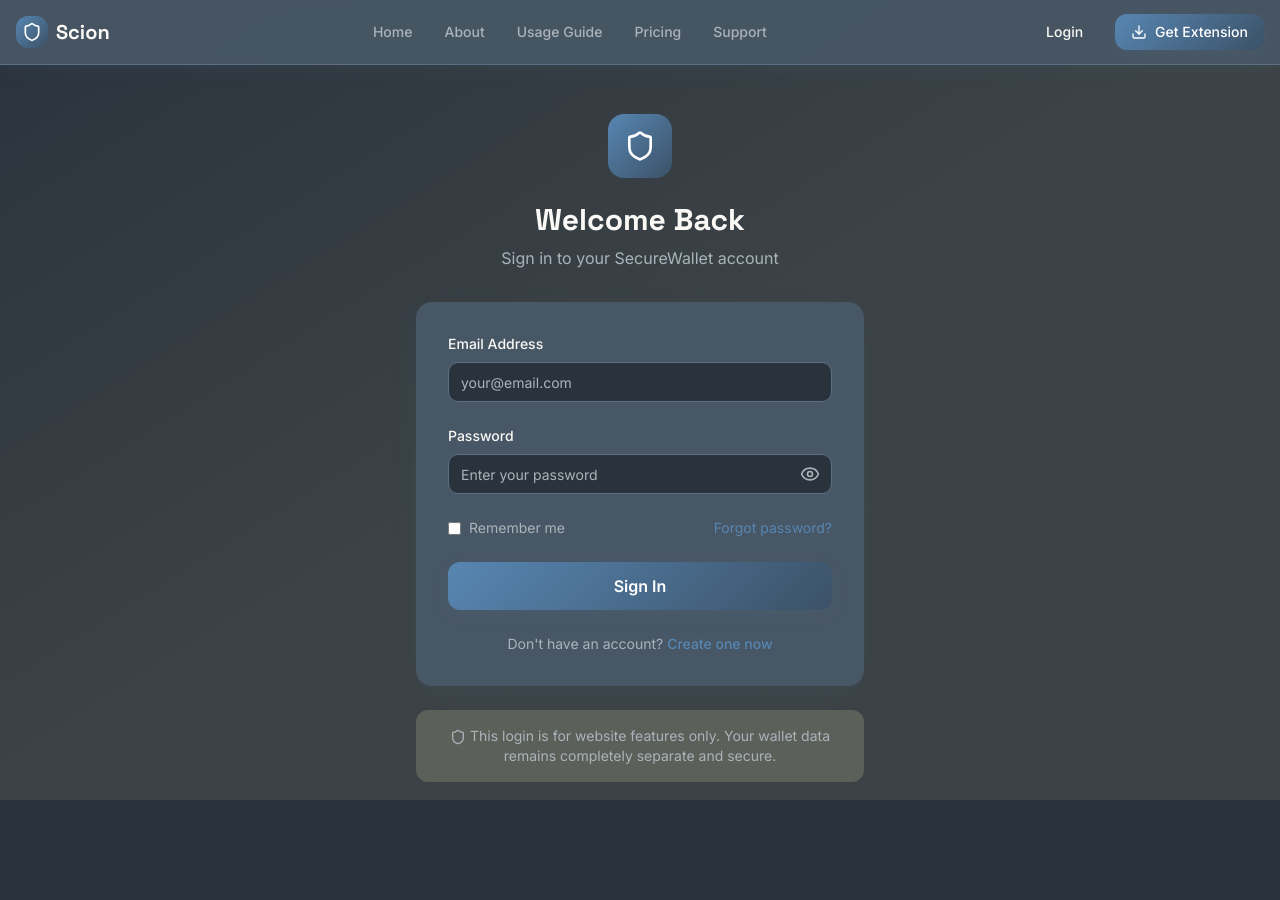
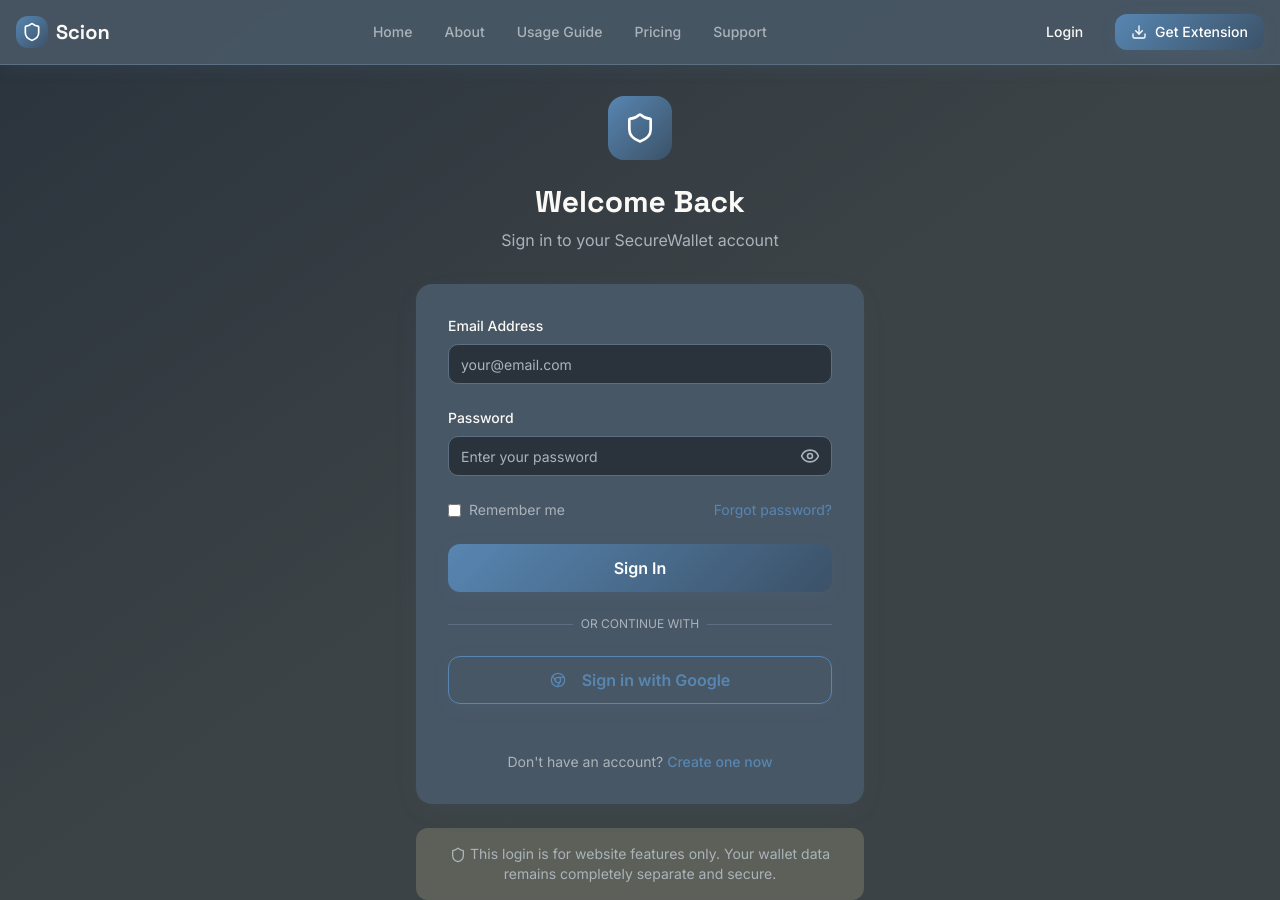
Before and after one commit to amishi02/gatekeeper-wallet-landing, a React (Vite) app: page /login in a window 1280 px wide. Before the commit the page ends 800 px from the top, so only its background shows below. Built offline with nearby package versions, Linux system fonts and the light colour scheme.

Commit message:
feat: Add Google Sign-In Buttons
Adds frontend buttons for Google Sign-In on the Login and Signup pages. The integration of Google authentication logic will be handled separately.

```diff
--- a/src/pages/Login.tsx
+++ b/src/pages/Login.tsx
@@ -3,7 +3,7 @@ import { Link } from 'react-router-dom';
 import Navigation from '@/components/Navigation';
 import { Button } from '@/components/ui/button';
 import { Input } from '@/components/ui/input';
-import { Shield, Eye, EyeOff } from 'lucide-react';
+import { Shield, Eye, EyeOff, Chrome } from 'lucide-react';
 
 const Login = () => {
   const [showPassword, setShowPassword] = useState(false);
@@ -103,6 +103,32 @@ const Login = () => {
               </Button>
             </form>
 
+            {/* Divider */}
+            <div className="mt-6 mb-6">
+              <div className="relative">
+                <div className="absolute inset-0 flex items-center">
+                  <span className="w-full border-t border-border" />
+                </div>
+                <div className="relative flex justify-center text-xs uppercase">
+                  <span className="bg-card px-2 text-muted-foreground">Or continue with</span>
+                </div>
+              </div>
+            </div>
+
+            {/* Google Sign In */}
+            <Button
+              variant="outline"
+              size="lg"
+              className="w-full font-semibold mb-6"
+              onClick={() => {
+                // Handle Google sign-in
+                console.log('Google sign-in clicked');
+              }}
+            >
+              <Chrome className="w-5 h-5 mr-2" />
+              Sign in with Google
+            </Button>
+
             <div className="mt-6 text-center">
               <p className="text-muted-foreground text-sm">
                 Don't have an account?{' '}
--- a/src/pages/Register.tsx
+++ b/src/pages/Register.tsx
@@ -3,7 +3,7 @@ import { Link } from 'react-router-dom';
 import Navigation from '@/components/Navigation';
 import { Button } from '@/components/ui/button';
 import { Input } from '@/components/ui/input';
-import { Shield, Eye, EyeOff, Check } from 'lucide-react';
+import { Shield, Eye, EyeOff, Check, Chrome } from 'lucide-react';
 
 const Register = () => {
   const [showPassword, setShowPassword] = useState(false);
@@ -224,6 +224,32 @@ const Register = () => {
               </Button>
             </form>
 
+            {/* Divider */}
+            <div className="mt-6 mb-6">
+              <div className="relative">
+                <div className="absolute inset-0 flex items-center">
+                  <span className="w-full border-t border-border" />
+                </div>
+                <div className="relative flex justify-center text-xs uppercase">
+                  <span className="bg-card px-2 text-muted-foreground">Or continue with</span>
+                </div>
+              </div>
+            </div>
+
+            {/* Google Sign Up */}
+            <Button
+              variant="outline"
+              size="lg"
+              className="w-full font-semibold mb-6"
+              onClick={() => {
+                // Handle Google sign-up
+                console.log('Google sign-up clicked');
+              }}
+            >
+              <Chrome className="w-5 h-5 mr-2" />
+              Sign up with Google
+            </Button>
+
             <div className="mt-6 text-center">
               <p className="text-muted-foreground text-sm">
                 Already have an account?{' '}
```
